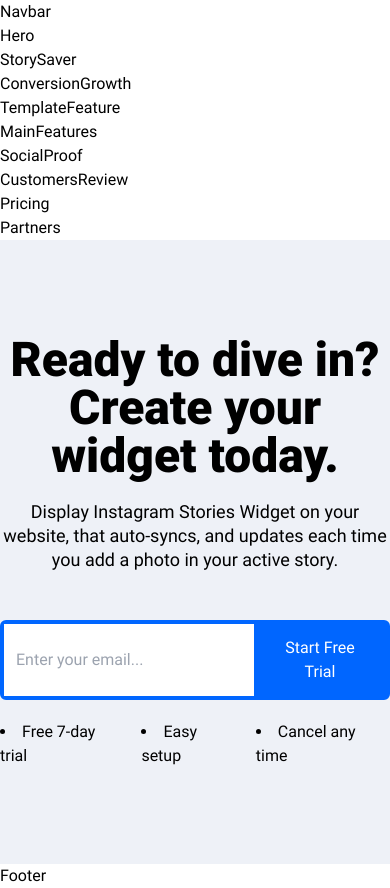
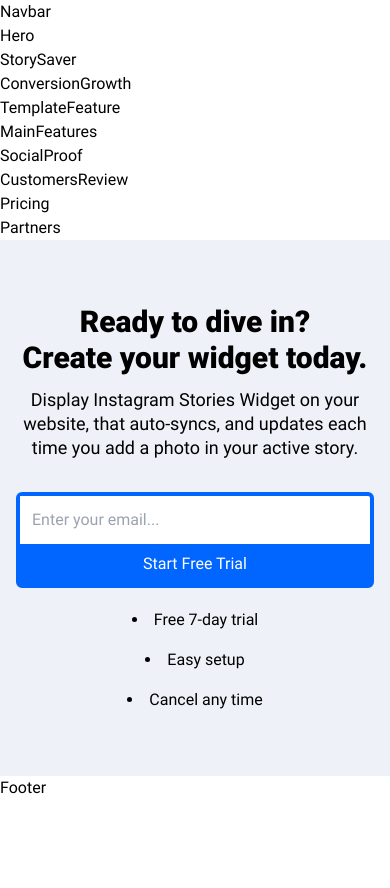
Before and after one commit to thiagonunesbatista/embed-social-reactjs-website, a React (Vite) app: page / in a window 390 px wide. After the commit the page ends 844 px from the top, so only its background shows below. Built offline with nearby package versions, Linux system fonts and the light colour scheme.

Commit message:
add EmailCapture responsivity

```diff
--- a/src/components/Button.tsx
+++ b/src/components/Button.tsx
@@ -4,7 +4,10 @@ interface ButtonProps extends React.ComponentProps<'button'> {
 
 export const Button: React.FC<ButtonProps> = ({ children, ...props }) => {
   return (
-    <button className='bg-primary text-white py-3 px-4' {...props}>
+    <button
+      className='bg-primary text-white py-2 md:py-3 px-3 md:px-4'
+      {...props}
+    >
       {children}
     </button>
   )
--- a/src/components/EmailCapture.tsx
+++ b/src/components/EmailCapture.tsx
@@ -4,9 +4,9 @@ import { Heading } from './Heading'
 
 export const EmailCapture = () => {
   return (
-    <section className='bg-gray-150 py-24'>
+    <section className='bg-gray-150 py-16 md:py-24 px-4 lg:px-0'>
       <Container className='flex flex-col items-center'>
-        <div className='flex flex-col gap-5 mb-12 w-full max-w-[644px]'>
+        <div className='flex flex-col  gap-3 md:gap-5 mb-8  md:mb-12 w-full max-w-[644px]'>
           <Heading type='h2' className='text-center font-roboto-900'>
             Ready to dive in?
             <br />
@@ -22,7 +22,7 @@ export const EmailCapture = () => {
         <div className='flex flex-col gap-5 w-full max-w-[406px]'>
           <EmailTrialCTA />
 
-          <ul className='flex gap-4 list-disc list-inside '>
+          <ul className='flex flex-col items-center sm:flex-row gap-4 list-disc list-inside '>
             <li>Free 7-day trial</li>
             <li>Easy setup</li>
             <li>Cancel any time</li>
--- a/src/components/EmailTrialCTA.tsx
+++ b/src/components/EmailTrialCTA.tsx
@@ -2,11 +2,11 @@ import { StartTrialButton } from './StartTrialButton'
 
 export const EmailTrialCTA = () => {
   return (
-    <div className='border-primary border-solid border-4 rounded-md flex w-full justify-between max-w-[406px] bg-white'>
+    <div className='border-primary border-solid border-4 rounded-md flex w-full justify-between max-w-[406px] bg-white flex-col sm:flex-row'>
       <input
         type='email'
         placeholder='Enter your email...'
-        className='outline-none py-4 px-3 bg-white text-gray-450 w-full max-w-[250px]'
+        className='outline-none py-3  md:py-4 px-3 bg-white text-gray-450 w-full max-w-[250px]'
       />
       <StartTrialButton />
     </div>
--- a/src/components/Heading.tsx
+++ b/src/components/Heading.tsx
@@ -15,7 +15,7 @@ export const Heading: React.FC<HeadingProps> = ({
   if (type === 'h1') {
     return (
       <h1
-        className={`text-black text-6xl font-roboto-900 ${className}`}
+        className={`text-black text-4xl md:text-6xl font-roboto-900 ${className}`}
         {...props}
       >
         {children}
@@ -25,7 +25,10 @@ export const Heading: React.FC<HeadingProps> = ({
 
   if (type === 'h2') {
     return (
-      <h2 className={`text-black text-5xl font-roboto ${className}`} {...props}>
+      <h2
+        className={`text-black text-3xl md:text-5xl font-roboto ${className}`}
+        {...props}
+      >
         {children}
       </h2>
     )
```
